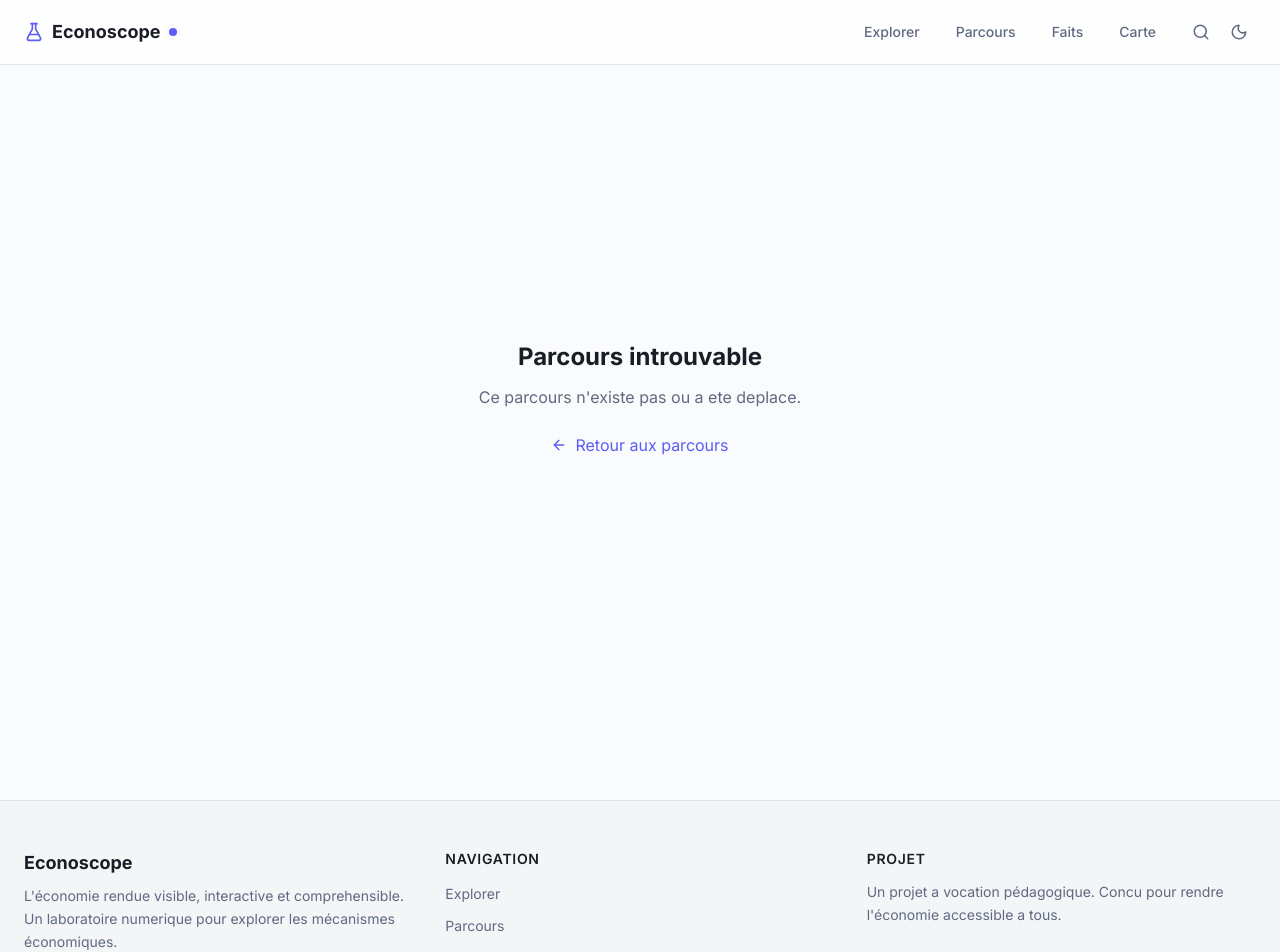
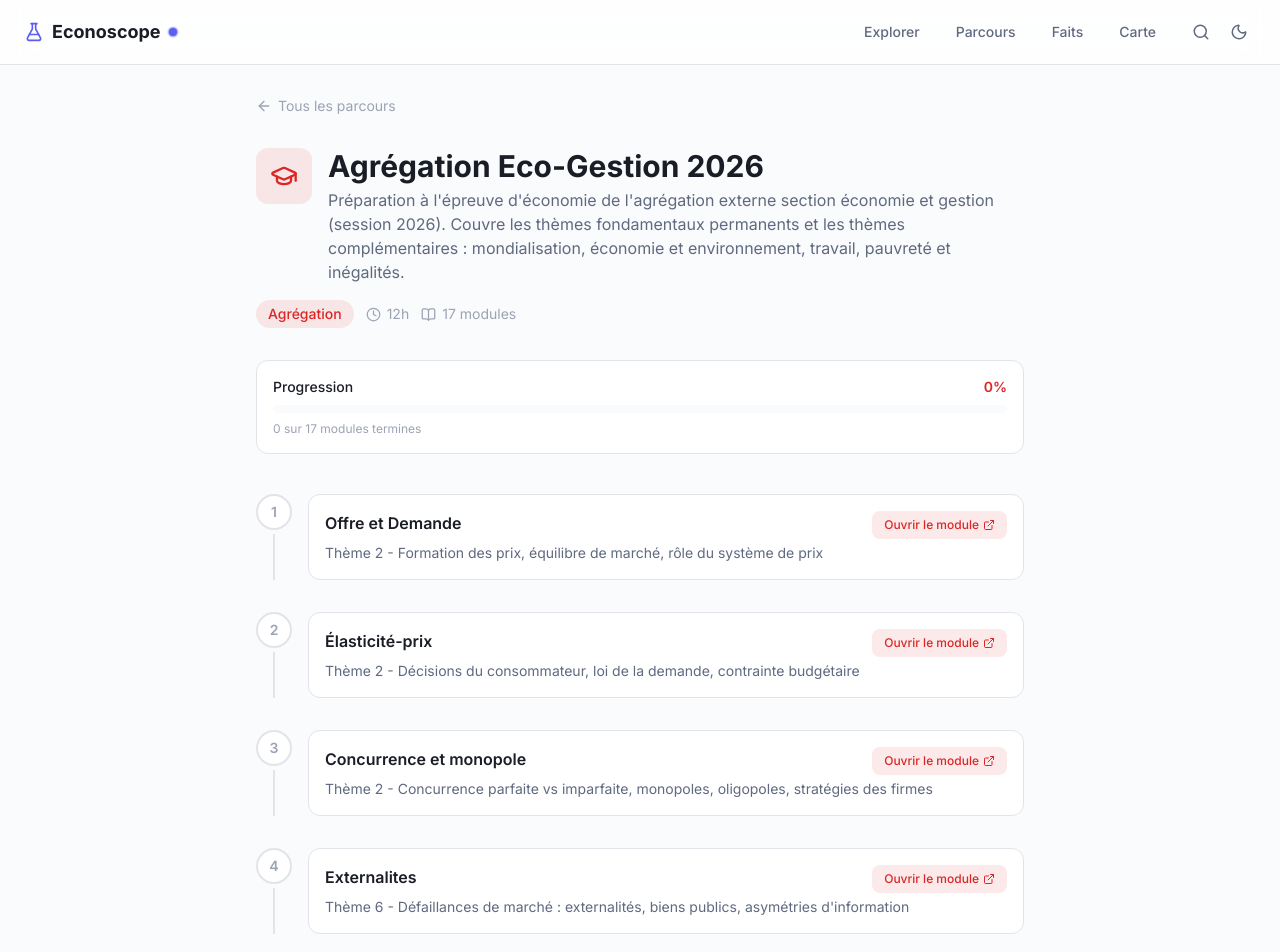
Before and after one commit to racsed/econoscope, a Next.js app: page /parcours/agreg-eco-gestion-2026 in a window 1280 px wide. Shown: the top 952 px of the page. Built offline with nearby package versions, Linux system fonts and the light colour scheme.

Commit message:
Add Agrégation Eco-Gestion 2026 parcours (programme officiel session 2026)

```diff
--- a/data/parcours.ts
+++ b/data/parcours.ts
@@ -141,6 +141,34 @@ export const parcoursList: Parcours[] = [
     icon: 'BookOpen',
     color: '#F97316',
   },
+  {
+    id: 'agreg-eco-gestion-2026',
+    title: "Agrégation Eco-Gestion 2026",
+    description: "Préparation à l'épreuve d'économie de l'agrégation externe section économie et gestion (session 2026). Couvre les thèmes fondamentaux permanents et les thèmes complémentaires : mondialisation, économie et environnement, travail, pauvreté et inégalités.",
+    level: 'Agrégation',
+    duration: '12h',
+    modules: [
+      { slug: 'offre-et-demande', objective: 'Thème 2 - Formation des prix, équilibre de marché, rôle du système de prix' },
+      { slug: 'elasticite-prix', objective: 'Thème 2 - Décisions du consommateur, loi de la demande, contrainte budgétaire' },
+      { slug: 'concurrence-monopole', objective: 'Thème 2 - Concurrence parfaite vs imparfaite, monopoles, oligopoles, stratégies des firmes' },
+      { slug: 'externalites', objective: 'Thème 6 - Défaillances de marché : externalités, biens publics, asymétries d\'information' },
+      { slug: 'frontiere-possibilites-production', objective: 'Thème 3 - Combinaison des facteurs de production, productivité, choix d\'allocation' },
+      { slug: 'multiplicateur-keynesien', objective: 'Thème 7 - Politiques de relance keynésiennes, mécanismes budgétaires' },
+      { slug: 'is-lm', objective: 'Thème 7 - Politique budgétaire et monétaire, policy mix, effet d\'éviction' },
+      { slug: 'ad-as', objective: 'Thème 7 - Politiques conjoncturelles, chocs d\'offre et de demande' },
+      { slug: 'courbe-de-phillips', objective: 'Thème 9 + Thème B (travail) - Chômage, dilemme inflation-chômage, NAIRU, flexisécurité' },
+      { slug: 'creation-monetaire', objective: 'Thème 5 - Financement de l\'économie, rôle des banques, politique monétaire' },
+      { slug: 'carre-magique-kaldor', objective: 'Thème 7 - Objectifs de politique économique, arbitrages, carré magique' },
+      { slug: 'courbe-de-laffer', objective: 'Thème 6 - Pression fiscale, effets de la fiscalité, débat sur le taux optimal' },
+      { slug: 'avantages-comparatifs', objective: 'Thème B (mondialisation) - Commerce international, spécialisation, Ricardo' },
+      { slug: 'taux-de-change', objective: 'Thème B (mondialisation) - Compétitivité, balance commerciale, déséquilibres internationaux' },
+      { slug: 'courbe-de-lorenz-gini', objective: 'Thème 8 + Thème B (pauvreté/inégalités) - Mesure des inégalités, Lorenz, Gini' },
+      { slug: 'fiscalite-redistribution', objective: 'Thème 8 - Redistribution, protection sociale, système de retraites' },
+      { slug: 'donnees-historiques', objective: 'Thème 4 - Croissance et développement, cycles économiques, données France' },
+    ],
+    icon: 'GraduationCap',
+    color: '#DC2626',
+  },
 ];
 
 export function getParcoursById(id: string): Parcours | undefined {
```
